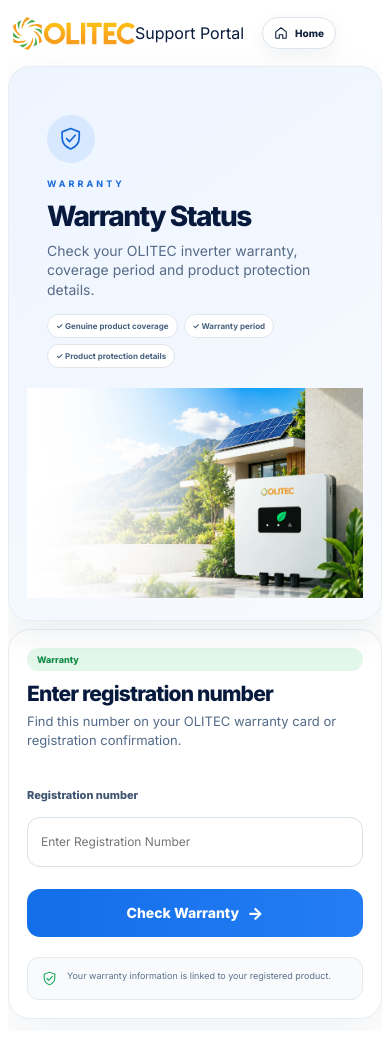
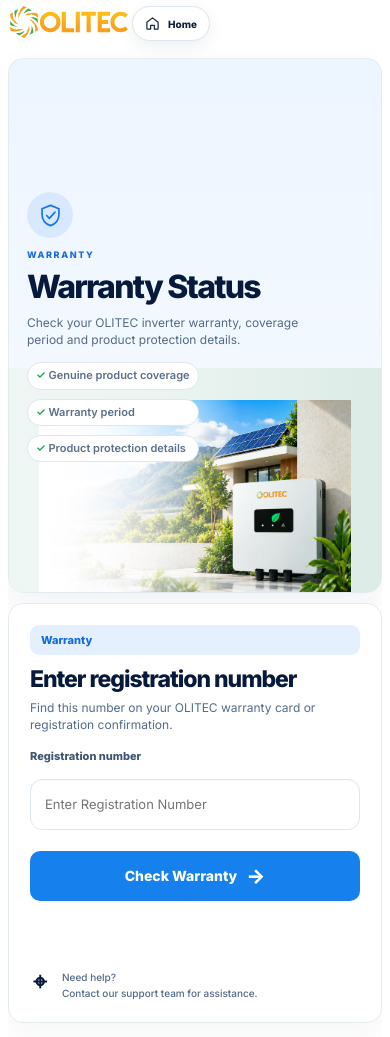
Before and after one commit to gopidhanush/olitec-service-portal, a Next.js app: page /warranty in a window 390 px wide. Built offline with nearby package versions, Linux system fonts and the light colour scheme.

Commit message:
Redesign supporting pages to match OLITEC reference layouts

```diff
--- a/app/supporting-pages.css
+++ b/app/supporting-pages.css
@@ -1,276 +1,148 @@
-/* Supporting pages share the same desktop canvas, spacing, typography and card proportions as the OLITEC home page. */
+/* OLITEC supporting pages — matched to the supplied reference designs. */
 .customerPage:not(.customerHome){
-  width:min(1480px,calc(100% - 44px));
-  max-width:none!important;
+  width:min(1100px,calc(100% - 28px));
   min-height:100svh;
   margin:0 auto;
   background:#fff!important;
-  box-shadow:none!important;
-  color:#081b3d;
+  color:#071a3d;
 }
 
 .customerPage:not(.customerHome) .customerHeader{
   width:100%;
-  padding:15px 0 10px!important;
+  height:70px;
+  padding:8px 0!important;
+  display:flex;
+  align-items:center;
+  justify-content:space-between;
   background:#fff!important;
 }
+.customerPage:not(.customerHome) .customerLogo{display:inline-flex;line-height:0}
+.customerPage:not(.customerHome) .olitecOfficialLogo{display:block;width:132px;height:auto}
+.customerPage:not(.customerHome) .customerHeaderRight{display:flex;align-items:center;gap:24px}
+.customerPage:not(.customerHome) .olitecExactPortal{font-size:10px;font-weight:800;color:#14345e;padding-bottom:5px;border-bottom:2px solid #12aa50;line-height:1}
+.customerPage:not(.customerHome) .customerHomeButton{height:40px;padding:0 18px;border:1px solid #dce5ed;border-radius:999px;background:#fff;color:#10213b;display:inline-flex;align-items:center;gap:8px;font-size:11px;font-weight:800;box-shadow:0 5px 16px rgba(17,40,70,.07)}
+.customerPage:not(.customerHome) .customerHomeButton svg{width:15px;height:15px}
 
-.customerPage:not(.customerHome) .customerLogo{
-  display:inline-flex;
-  flex-direction:column;
-  color:#081b3d!important;
-  text-decoration:none;
-  line-height:.9;
+.customerPage:not(.customerHome) .customerMain{width:100%;padding:0 0 14px!important;margin:0!important;height:auto;min-height:0;display:block!important}
+.customerPage:not(.customerHome) .customerSplitLayout{width:100%;display:grid;grid-template-columns:minmax(0,1fr) minmax(0,1fr);gap:12px;align-items:stretch}
+
+/* Left visual card */
+.customerPage:not(.customerHome) .customerHero{
+  position:relative;
+  min-width:0;
+  height:552px;
+  margin:0!important;
+  padding:0!important;
+  border:1px solid #e4ebef!important;
+  border-radius:18px!important;
+  overflow:hidden;
+  text-align:left;
+  box-shadow:0 10px 30px rgba(19,40,66,.055);
 }
+.customerPage.portalProductPage .customerHero{background:linear-gradient(180deg,#eefaf2 0%,#f8fcf9 100%)!important}
+.customerPage.portalWarrantyPage .customerHero{background:linear-gradient(180deg,#edf5ff 0%,#f8fbff 100%)!important}
+.customerPage.portalComplaintPage .customerHero{background:linear-gradient(180deg,#fff5e9 0%,#fffbf6 100%)!important}
+.customerPage.portalTrackPage .customerHero{background:linear-gradient(180deg,#f5efff 0%,#fcf9ff 100%)!important}
 
-.customerPage:not(.customerHome) .portalBrand > span:first-child{
-  font-size:clamp(27px,2.1vw,37px);
-  line-height:.9;
-  font-weight:800;
-  letter-spacing:-.045em;
-}
+.customerPage:not(.customerHome) .customerHeroCopy{position:relative;z-index:3;width:100%;height:100%;padding:26px 25px 22px;display:flex;flex-direction:column;align-items:flex-start}
+.customerPage:not(.customerHome) .customerHeroIcon{width:50px;height:50px;display:grid;place-items:center;border-radius:50%;flex:0 0 auto;margin-bottom:14px}
+.customerPage:not(.customerHome) .customerHeroIcon svg{width:27px;height:27px;display:block}
+.customerPage.portalProductPage .customerHeroIcon{background:#d4f4df;color:#08a64b}
+.customerPage.portalWarrantyPage .customerHeroIcon{background:#d8e9ff;color:#1675e8}
+.customerPage.portalComplaintPage .customerHeroIcon{background:#ffe3c6;color:#ff7900}
+.customerPage.portalTrackPage .customerHeroIcon{background:#e8d7ff;color:#7430e2}
 
-.customerPage:not(.customerHome) .portalTagline{
-  margin-top:5px;
-  color:#657791;
-  font-size:clamp(6px,.46vw,8px);
-  line-height:1;
-  font-weight:700;
-  letter-spacing:.29em;
-  white-space:nowrap;
-}
+.customerPage:not(.customerHome) .customerEyebrow{display:block;margin:0 0 13px!important;padding:0!important;background:transparent!important;font-size:10px;line-height:1;font-weight:800;letter-spacing:.23em}
+.customerPage.portalProductPage .customerEyebrow{color:#099246}.customerPage.portalWarrantyPage .customerEyebrow{color:#176be0}.customerPage.portalComplaintPage .customerEyebrow{color:#eb6908}.customerPage.portalTrackPage .customerEyebrow{color:#7533d7}
+.customerPage:not(.customerHome) .customerHero h1{max-width:390px;margin:0 0 12px;color:#071a3d;font-size:clamp(34px,3.35vw,47px);line-height:.96;letter-spacing:-.055em;font-weight:900}
+.customerPage:not(.customerHome) .customerHero p{max-width:360px;margin:0;color:#526b88;font-size:13px;line-height:1.4}
+.customerPage:not(.customerHome) .customerHeroPoints{display:flex;flex-direction:column;gap:9px;margin-top:14px}
+.customerPage:not(.customerHome) .customerHeroPoints span{color:#5b708b;font-size:12px;line-height:1.2;font-weight:600}
+.customerPage:not(.customerHome) .customerHeroPoints span::first-letter{color:#10a64c}
 
-.customerPage:not(.customerHome) .customerMain{
-  width:100%;
-  height:min(560px,calc(100svh - 110px));
-  min-height:500px;
-  padding:0 0 14px!important;
-  display:grid;
-  grid-template-columns:minmax(0,1.47fr) minmax(460px,1fr);
-  grid-template-rows:auto minmax(0,1fr);
-  gap:10px 14px;
-  align-items:stretch;
-}
+/* Distinct visual treatment on the bottom of each hero. */
+.customerPage:not(.customerHome) .customerHeroImage{position:absolute;z-index:1;left:0;right:0;bottom:0;height:48%;display:flex;align-items:flex-end;justify-content:center;pointer-events:none;overflow:hidden}
+.customerPage:not(.customerHome) .customerHeroImage img{display:block;width:100%;height:100%;object-fit:contain;object-position:center bottom}
+.customerPage.portalProductPage .customerHeroImage{height:43%;justify-content:flex-end;padding-right:3px}
+.customerPage.portalProductPage .customerHeroImage img{width:72%;object-fit:cover;object-position:center 72%;mix-blend-mode:multiply}
+.customerPage.portalWarrantyPage .customerHeroImage{height:42%;align-items:flex-end}
+.customerPage.portalWarrantyPage .customerHeroImage img{width:84%;height:100%;object-fit:contain;object-position:center bottom}
+.customerPage.portalComplaintPage .customerHeroImage{height:40%;align-items:flex-end}
+.customerPage.portalComplaintPage .customerHeroImage img{width:82%;height:100%;object-fit:contain;object-position:center bottom}
+.customerPage.portalTrackPage .customerHeroImage{height:40%;align-items:flex-end}
+.customerPage.portalTrackPage .customerHeroImage img{width:84%;height:100%;object-fit:contain;object-position:center bottom}
 
-.customerPage:not(.customerHome) .customerBack{
-  grid-column:1/-1;
-  grid-row:1;
-  align-self:center;
-  justify-self:start;
-  padding:0!important;
+/* Right form card */
+.customerPage:not(.customerHome) .customerSection{
+  position:relative;
+  min-width:0;
+  min-height:552px;
+  height:552px;
   margin:0!important;
-  border:0;
-  background:transparent;
-  color:#081b3d;
-  font-size:13px;
-  line-height:1.2;
-  font-weight:750;
-  text-align:left;
-  cursor:pointer;
-}
-
-.customerPage:not(.customerHome) .customerHero{
-  grid-column:1;
-  grid-row:2;
-  min-width:0;
-  min-height:0!important;
-  height:100%;
-  margin:0!important;
-  border:1px solid #e7edf0!important;
-  border-radius:24px!important;
-  padding:42px 38px 42px!important;
+  padding:24px 24px 25px!important;
+  border:1px solid #e4ebef!important;
+  border-radius:18px!important;
+  background:#fff!important;
+  box-shadow:0 10px 30px rgba(19,40,66,.045)!important;
   display:flex;
   flex-direction:column;
-  align-items:flex-start;
-  justify-content:center;
-  text-align:left;
-  box-shadow:0 14px 36px rgba(19,40,66,.075);
+  justify-content:flex-start;
   overflow:hidden;
 }
+.customerPage:not(.customerHome) .customerSection h2{margin:13px 0 7px;color:#071a3d;font-size:25px;line-height:1.04;letter-spacing:-.045em;font-weight:850}
+.customerPage:not(.customerHome) .customerSection>p{margin:0;color:#536b89;font-size:12px;line-height:1.42}
+.customerPage:not(.customerHome) .customerBadge{display:inline-flex;align-items:center;min-height:30px;padding:0 11px;border-radius:9px;font-size:11px;font-weight:800;color:#138b49;background:#e3f6e9}
+.customerPage.portalWarrantyPage .customerBadge{color:#126bdc;background:#e5f0ff}
+.customerPage.portalComplaintPage .customerBadge{color:#e96c0a;background:#fff0df}
+.customerPage.portalTrackPage .customerBadge{color:#7431d7;background:#f0e5ff}
+.customerPage:not(.customerHome) .customerSection form{margin-top:16px}
+.customerPage:not(.customerHome) .customerSection label{display:block;margin:0 0 7px;color:#405572;font-size:11px;font-weight:800}
+.customerPage:not(.customerHome) .customerInput{width:100%;min-height:51px;padding:0 14px;border:1px solid #dce6ef!important;border-radius:12px!important;background:#fff!important;color:#132a4d;font-size:13px;outline:none;box-shadow:inset 0 1px 2px rgba(19,40,66,.025)}
+.customerPage:not(.customerHome) .customerInput:focus{border-color:#8ab9ef!important;box-shadow:0 0 0 3px rgba(40,125,235,.09)}
+.customerPage:not(.customerHome) .customerButton{width:100%;min-height:50px;margin-top:12px;border:0;border-radius:10px;font-size:14px;font-weight:800;cursor:pointer;display:flex;align-items:center;justify-content:center;gap:9px;box-shadow:none}
+.customerPage:not(.customerHome) .customerButton span{font-size:20px;line-height:1}
+.customerPage.portalProductPage .customerButtonPrimary{background:#08b64d;color:#fff}.customerPage.portalWarrantyPage .customerButtonPrimary{background:#1680ed;color:#fff}.customerPage.portalComplaintPage .customerButtonPrimary{background:#ff8500;color:#fff}.customerPage.portalTrackPage .customerButtonPrimary{background:#7930e8;color:#fff}
+.customerPage:not(.customerHome) .customerButtonSecondary{background:#fff;border:1px solid #dce6ef;color:#071a3d;box-shadow:0 4px 12px rgba(19,40,66,.04)}
+.customerPage:not(.customerHome) .customerDivider{height:26px;margin:8px 0 3px;display:flex;align-items:center;gap:10px;color:#7b8ba0;font-size:10px;font-weight:800}
+.customerPage:not(.customerHome) .customerDivider:before,.customerPage:not(.customerHome) .customerDivider:after{content:"";height:1px;background:#e5ebf0;flex:1}
+.customerPage:not(.customerHome) .customerStatus,.customerPage:not(.customerHome) .customerError{margin-top:10px;font-size:11px}
+.customerPage:not(.customerHome) .customerError{padding:10px;border-radius:9px;background:#fff1f1;color:#b42318}
+.customerPage:not(.customerHome) .customerMiniNote{display:none}
 
-.customerPage:not(.customerHome) .customerHero.compactHero{min-height:0!important}
+/* Help block shown at the bottom like the reference. */
+.customerPage:not(.customerHome) .customerSection:after{content:"Need help?\A Contact our support team for assistance.";white-space:pre;display:block;margin-top:auto;padding:12px 0 0 32px;color:#526a87;font-size:10px;line-height:1.55;font-weight:500;background:linear-gradient(90deg,transparent 0,transparent 0);position:relative}
+.customerPage:not(.customerHome) .customerSection:before{content:"⌖";position:absolute;left:24px;bottom:26px;color:#071a3d;font-size:24px;font-weight:700;z-index:4}
 
-.customerPage:not(.customerHome) .customerHeroIcon{
-  width:54px;
-  height:54px;
-  display:grid;
-  place-items:center;
-  flex:0 0 auto;
-  margin-bottom:20px;
-  border-radius:50%;
-  background:#d8e8ff;
-  color:#1469d8;
-}
-
-.customerPage:not(.customerHome) .customerHeroIcon svg{
-  width:57%;
-  height:57%;
-  display:block;
-}
-
-.customerPage.portalProductPage .customerHeroIcon{background:#d3f3df;color:#12a64b}
-.customerPage.portalWarrantyPage .customerHeroIcon{background:#d8e8ff;color:#1469d8}
-.customerPage.portalComplaintPage .customerHeroIcon{background:#ffe2c1;color:#e96900}
-.customerPage.portalTrackPage .customerHeroIcon{background:#e8d5ff;color:#7130d0}
-
-.customerPage:not(.customerHome) .customerEyebrow{
-  display:block;
-  margin:0 0 14px!important;
-  padding:0;
-  align-self:flex-start;
-  color:#637590;
-  background:transparent!important;
-  font-size:clamp(9px,.66vw,12px);
-  line-height:1;
-  font-weight:700;
-  letter-spacing:.34em;
-}
-
-.customerPage.portalProductPage .customerEyebrow{color:#099246}
-.customerPage.portalWarrantyPage .customerEyebrow{color:#1768dd}
-.customerPage.portalComplaintPage .customerEyebrow{color:#e9650a}
-.customerPage.portalTrackPage .customerEyebrow{color:#7332d5}
-
-.customerPage:not(.customerHome) .customerHero h1{
-  margin:0 0 16px;
-  color:#071a3d;
-  font-size:clamp(40px,3.35vw,58px);
-  line-height:.94;
-  letter-spacing:-.055em;
-  font-weight:800;
-}
-
-.customerPage:not(.customerHome) .customerHero p{
-  max-width:510px;
-  margin:0;
-  color:#566b87;
-  font-size:clamp(15px,1.05vw,18px);
-  line-height:1.34;
-}
-
-.customerPage:not(.customerHome) .customerSection{
-  grid-column:2;
-  grid-row:2;
-  min-width:0;
-  min-height:0;
-  height:100%;
-  margin:0!important;
-  border:1px solid #e7edf0!important;
-  border-radius:24px!important;
-  padding:32px 28px!important;
-  background:#fff!important;
-  box-shadow:0 14px 36px rgba(19,40,66,.055)!important;
-  display:flex;
-  flex-direction:column;
-  justify-content:center;
-  overflow:auto;
-}
-
-.customerPage:not(.customerHome) .customerSection h2{
-  margin:12px 0 7px;
-  color:#071a3d;
-  font-size:clamp(25px,2vw,32px);
-  line-height:1.03;
-  letter-spacing:-.04em;
-  font-weight:800;
-}
-
-.customerPage:not(.customerHome) .customerSection > p{
-  margin-top:0;
-  color:#536b89;
-  font-size:14px;
-  line-height:1.45;
-}
-
-.customerPage:not(.customerHome) .customerSection label{
-  margin-top:19px;
-  color:#405572;
-  font-size:11px;
-  font-weight:800;
-}
-
-.customerPage:not(.customerHome) .customerInput{
-  min-height:50px;
-  border-radius:13px;
-}
-
-.customerPage:not(.customerHome) .customerButton{
-  min-height:50px;
-  margin-top:13px;
-  border-radius:13px;
-  font-size:14px;
-}
-
-.customerPage:not(.customerHome) .customerDivider{margin:17px 0}
+/* Product lookup has a two-action stack matching the reference. */
+.customerPage.portalProductPage .customerFormPanel h2{font-size:24px}
+.customerPage.portalProductPage .customerFormPanel>p{font-size:11px}
+.customerPage.portalProductPage .customerFormPanel form{margin-top:2px}
 
 .customerPage:not(.customerHome) .customerSection.customerStatusCard,
 .customerPage:not(.customerHome) .customerSection.customerError,
-.customerPage:not(.customerHome) .customerSection ~ .customerSection{
-  grid-column:1/-1;
-  grid-row:auto;
-  min-height:0;
-  height:auto;
-}
-
-.customerPage:not(.customerHome) .customerHero + .customerSection{
-  grid-column:2;
-  grid-row:2;
-}
-
-.customerPage:not(.customerHome) .portalSupport,
-.customerPage:not(.customerHome) .customerFooter{
-  display:none!important;
-}
-
-.customerPage.portalProductPage .customerHero{background:linear-gradient(145deg,#eefaf2,#f8fcf9)!important}
-.customerPage.portalWarrantyPage .customerHero{background:linear-gradient(145deg,#eef5ff,#f7faff)!important}
-.customerPage.portalComplaintPage .customerHero{background:linear-gradient(145deg,#fff5ea,#fffbf6)!important}
-.customerPage.portalTrackPage .customerHero{background:linear-gradient(145deg,#f5efff,#fbf9ff)!important}
-
-.customerPage.portalProductPage .customerButtonPrimary{background:linear-gradient(90deg,#16a34a,#20b85a)}
-.customerPage.portalWarrantyPage .customerButtonPrimary{background:linear-gradient(90deg,#126ee9,#247df4)}
-.customerPage.portalComplaintPage .customerButtonPrimary{background:linear-gradient(90deg,#f56f00,#ff9300)}
-.customerPage.portalTrackPage .customerButtonPrimary{background:linear-gradient(90deg,#6d28d9,#7c3aed)}
-
-@media(max-width:1100px){
-  .customerPage:not(.customerHome){width:min(1180px,calc(100% - 36px))}
-  .customerPage:not(.customerHome) .customerMain{grid-template-columns:minmax(0,1fr) minmax(360px,.9fr)}
-}
+.customerPage:not(.customerHome) .customerSection~.customerSection{height:auto;min-height:0;grid-column:1/-1}
 
 @media(max-width:900px){
-  .customerPage:not(.customerHome){width:min(760px,calc(100% - 30px))}
-  .customerPage:not(.customerHome) .customerMain{height:auto;min-height:0;grid-template-columns:1fr;grid-template-rows:auto auto auto;gap:10px}
-  .customerPage:not(.customerHome) .customerBack{grid-column:1;grid-row:1}
-  .customerPage:not(.customerHome) .customerHero{grid-column:1;grid-row:2;height:auto;min-height:390px!important;padding:32px!important}
-  .customerPage:not(.customerHome) .customerSection{grid-column:1;grid-row:3;height:auto;min-height:390px;padding:28px!important}
-  .customerPage:not(.customerHome) .customerHero + .customerSection{grid-column:1;grid-row:3}
+  .customerPage:not(.customerHome){width:min(760px,calc(100% - 24px))}
+  .customerPage:not(.customerHome) .customerHeader{height:64px}
+  .customerPage:not(.customerHome) .customerSplitLayout{grid-template-columns:1fr;gap:10px}
+  .customerPage:not(.customerHome) .customerHero{height:540px}
+  .customerPage:not(.customerHome) .customerSection{height:auto;min-height:480px}
 }
-
-@media(max-width:680px){
-  .customerPage:not(.customerHome){width:calc(100% - 24px)}
-  .customerPage:not(.customerHome) .customerHeader{padding:18px 0 12px!important}
-  .customerPage:not(.customerHome) .portalBrand > span:first-child{font-size:29px}
-  .customerPage:not(.customerHome) .portalTagline{font-size:6px;letter-spacing:.27em}
-  .customerPage:not(.customerHome) .customerMain{display:flex;flex-direction:column;gap:9px;padding-bottom:12px!important}
-  .customerPage:not(.customerHome) .customerBack{order:1;padding:1px 2px 5px!important}
-  .customerPage:not(.customerHome) .customerHero{order:2;min-height:0!important;padding:26px 22px!important;border-radius:22px!important}
-  .customerPage:not(.customerHome) .customerHeroIcon{width:48px;height:48px;margin-bottom:16px}
-  .customerPage:not(.customerHome) .customerHero h1{font-size:31px;line-height:1.02;margin:0 0 10px}
-  .customerPage:not(.customerHome) .customerHero p{font-size:14px;line-height:1.4}
-  .customerPage:not(.customerHome) .customerSection{order:3;min-height:0;padding:22px!important;border-radius:22px!important}
+@media(max-width:600px){
+  .customerPage:not(.customerHome){width:calc(100% - 16px)}
+  .customerPage:not(.customerHome) .customerHeader{height:58px;padding:6px 2px!important}
+  .customerPage:not(.customerHome) .olitecOfficialLogo{width:118px}
+  .customerPage:not(.customerHome) .customerHeaderRight{gap:9px}
+  .customerPage:not(.customerHome) .olitecExactPortal{display:none}
+  .customerPage:not(.customerHome) .customerHomeButton{height:35px;padding:0 12px;font-size:10px}
+  .customerPage:not(.customerHome) .customerHero{height:535px;border-radius:15px!important}
+  .customerPage:not(.customerHome) .customerHeroCopy{padding:21px 18px 18px}
+  .customerPage:not(.customerHome) .customerHeroIcon{width:46px;height:46px;margin-bottom:12px}
+  .customerPage:not(.customerHome) .customerEyebrow{font-size:9px;letter-spacing:.18em}
+  .customerPage:not(.customerHome) .customerHero h1{font-size:32px;max-width:300px}
+  .customerPage:not(.customerHome) .customerHero p{font-size:12px;max-width:300px}
+  .customerPage:not(.customerHome) .customerHeroPoints span{font-size:11px}
+  .customerPage:not(.customerHome) .customerSection{min-height:420px;padding:21px!important;border-radius:15px!important}
   .customerPage:not(.customerHome) .customerSection h2{font-size:23px}
-  .customerPage:not(.customerHome) .customerSection p{font-size:13px}
-  .customerPage:not(.customerHome) .customerSection.customerStatusCard,
-  .customerPage:not(.customerHome) .customerSection.customerError,
-  .customerPage:not(.customerHome) .customerSection ~ .customerSection{order:4}
-  .customerPage:not(.customerHome) .customerButton{min-height:48px}
 }
-
-@media(max-width:430px){
-  .customerPage:not(.customerHome){width:calc(100% - 16px)}
-  .customerPage:not(.customerHome) .customerHeader{padding:17px 5px 10px!important}
-  .customerPage:not(.customerHome) .customerHero{padding:22px 18px!important}
-  .customerPage:not(.customerHome) .customerHero h1{font-size:28px}
-  .customerPage:not(.customerHome) .customerSection{padding:18px!important}
-  .customerPage:not(.customerHome) .customerSection h2{font-size:21px}
-}
```
